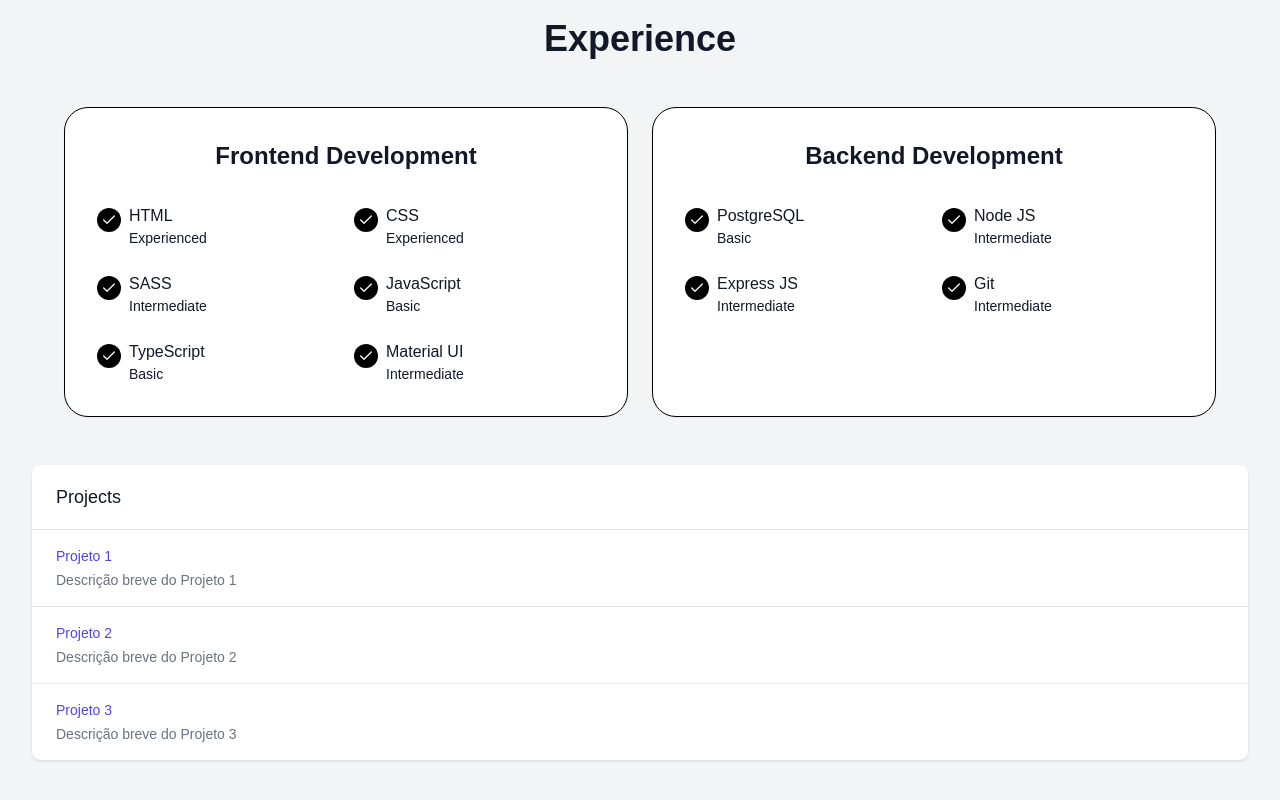
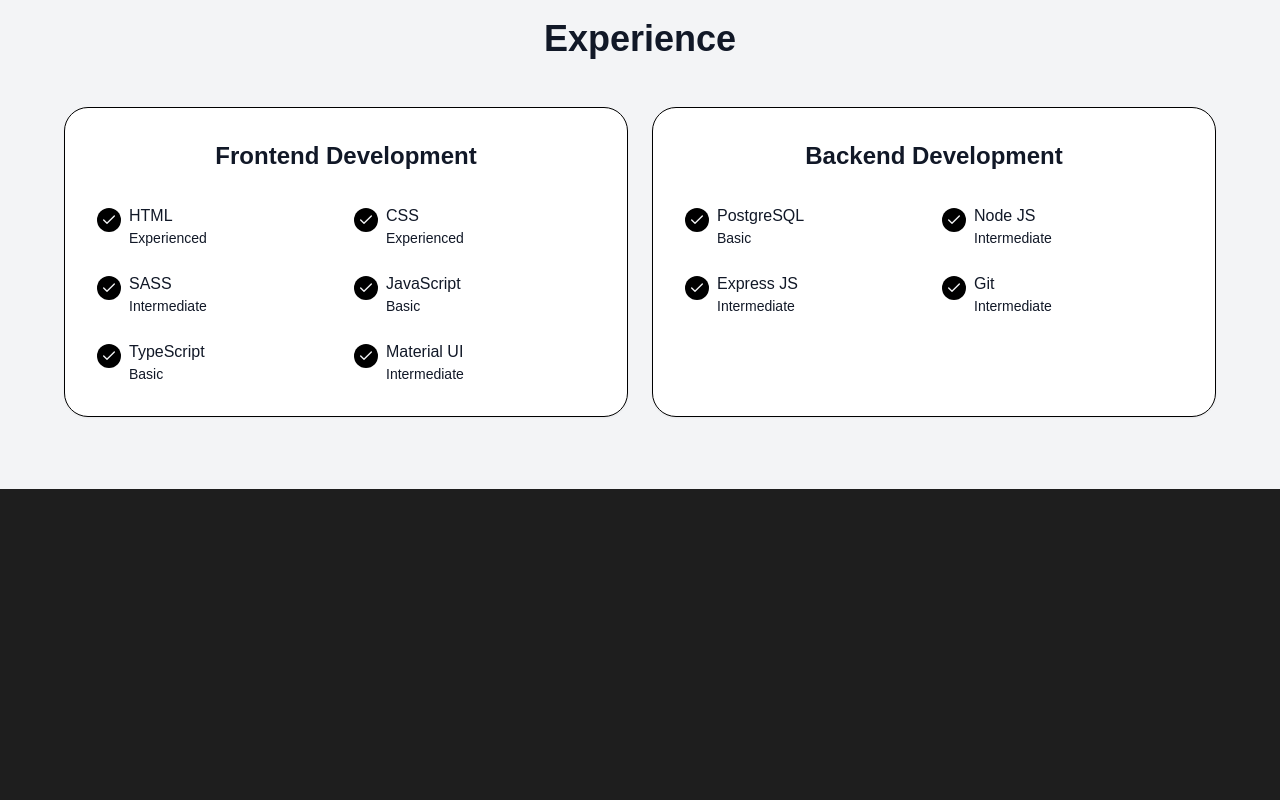
Before and after one commit to LeonardoTironi/dev, a Next.js app: page / in a window 1280 px wide. Shown: the part 1274-2074 px from the top of the page. After the commit the page ends 1763 px from the top, so only its background shows below. Built offline with nearby package versions, Linux system fonts and the light colour scheme.

Commit message:
Started Projects

```diff
--- a/components/Projects.tsx
+++ b/components/Projects.tsx
@@ -1,25 +1,7 @@
 export default function Projects() {
-    const projects = [
-      { name: "Projeto 1", description: "Descrição breve do Projeto 1" },
-      { name: "Projeto 2", description: "Descrição breve do Projeto 2" },
-      { name: "Projeto 3", description: "Descrição breve do Projeto 3" },
-    ]
+
 
     return (
-      <div className="bg-white shadow overflow-hidden sm:rounded-lg">
-        <div className="px-4 py-5 sm:px-6">
-          <h3 className="text-lg leading-6 font-medium text-gray-900">Projects</h3>
-        </div>
-        <div className="border-t border-gray-200">
-          <ul className="divide-y divide-gray-200">
-            {projects.map((project) => (
-              <li key={project.name} className="px-4 py-4 sm:px-6">
-                <div className="text-sm font-medium text-indigo-600">{project.name}</div>
-                <div className="mt-1 text-sm text-gray-500">{project.description}</div>
-              </li>
-            ))}
-          </ul>
-        </div>
-      </div>
+      <div></div>
     )
   }
```
